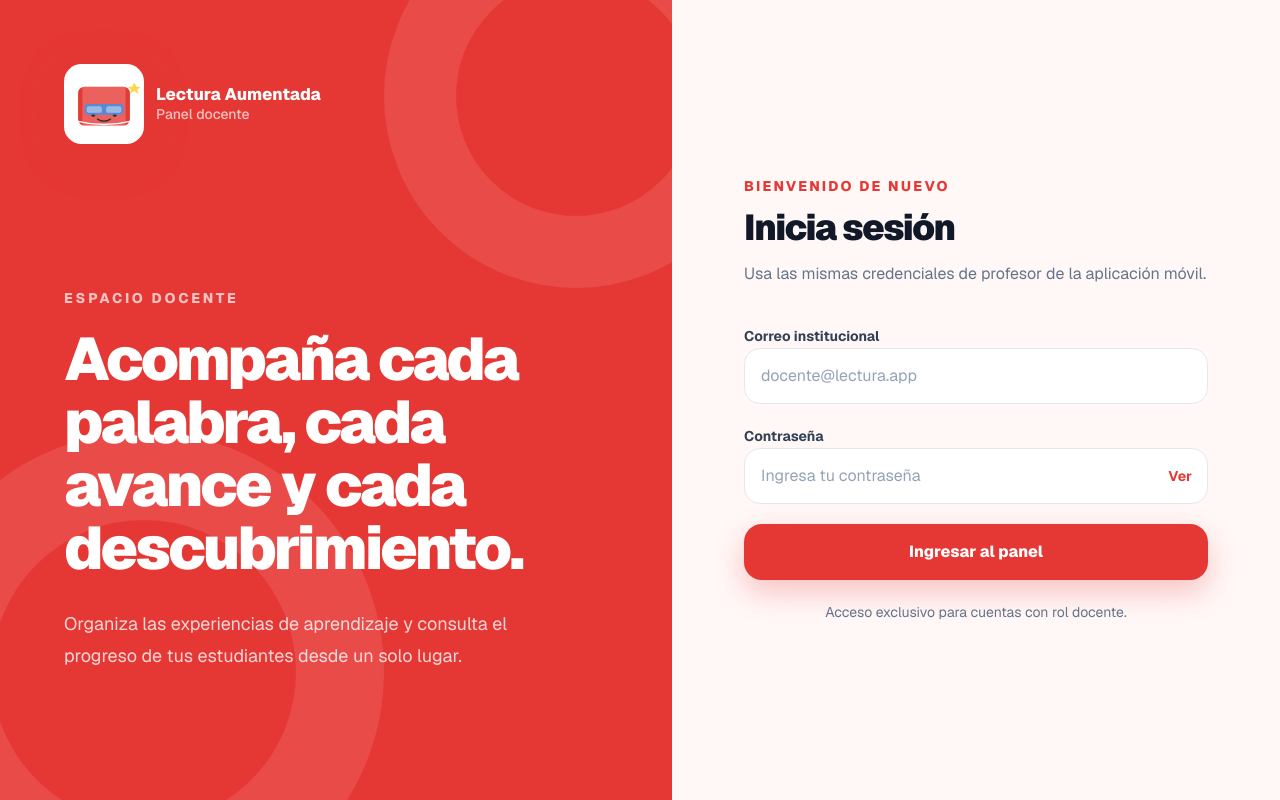
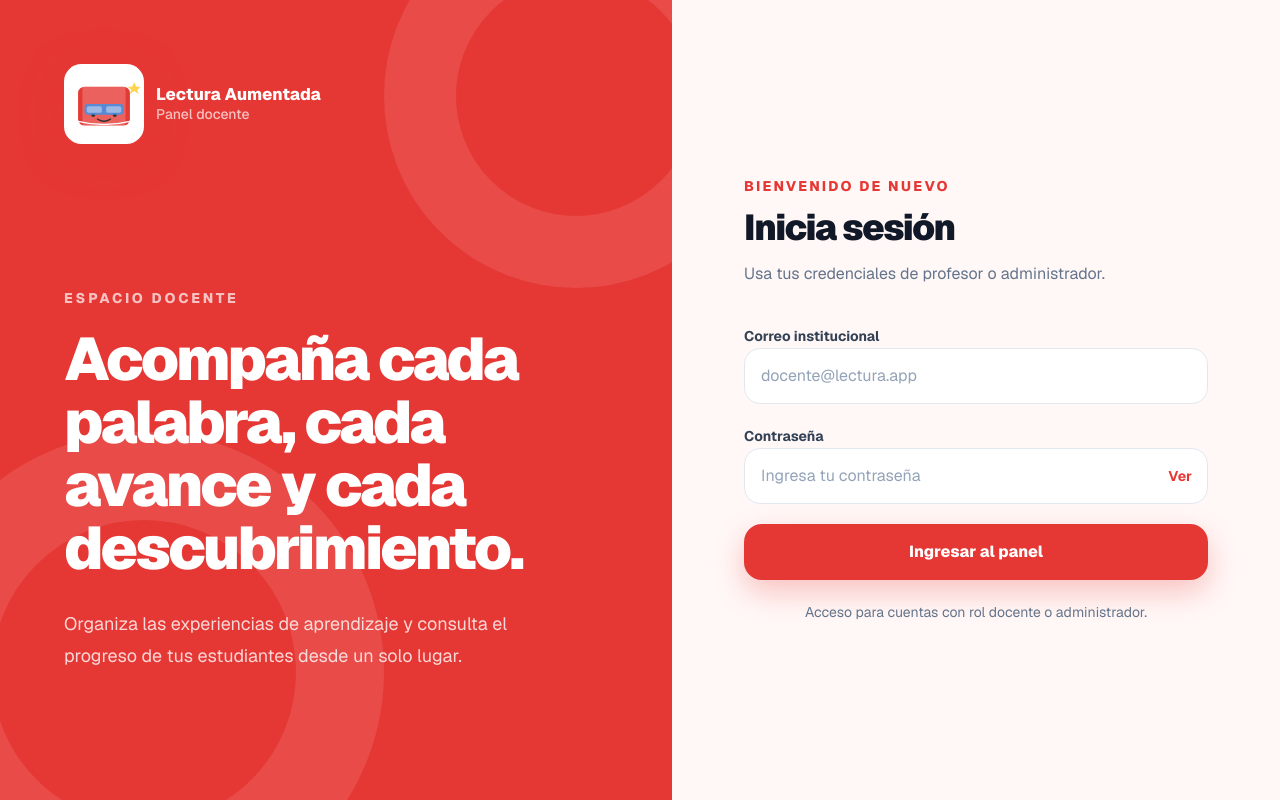
Before and after one commit to Autonoma-semillero/lectura-aumentada-admin, a Next.js app: page /login in a window 1280 px wide. Built offline with nearby package versions, Linux system fonts and the light colour scheme; no server answers.

Commit message:
fix: clarify administrator dashboard access

```diff
--- a/src/app/login/page.tsx
+++ b/src/app/login/page.tsx
@@ -37,7 +37,7 @@ export default function LoginPage() {
             Inicia sesión
           </h2>
           <p className="mb-9 mt-3 text-base leading-7 text-muted">
-            Usa las mismas credenciales de profesor de la aplicación móvil.
+            Usa tus credenciales de profesor o administrador.
           </p>
           <LoginForm />
         </div>
--- a/src/components/login-form.tsx
+++ b/src/components/login-form.tsx
@@ -94,7 +94,7 @@ export function LoginForm() {
       </button>
 
       <p className="text-center text-sm leading-6 text-muted">
-        Acceso exclusivo para cuentas con rol docente.
+        Acceso para cuentas con rol docente o administrador.
       </p>
     </form>
   );
```
